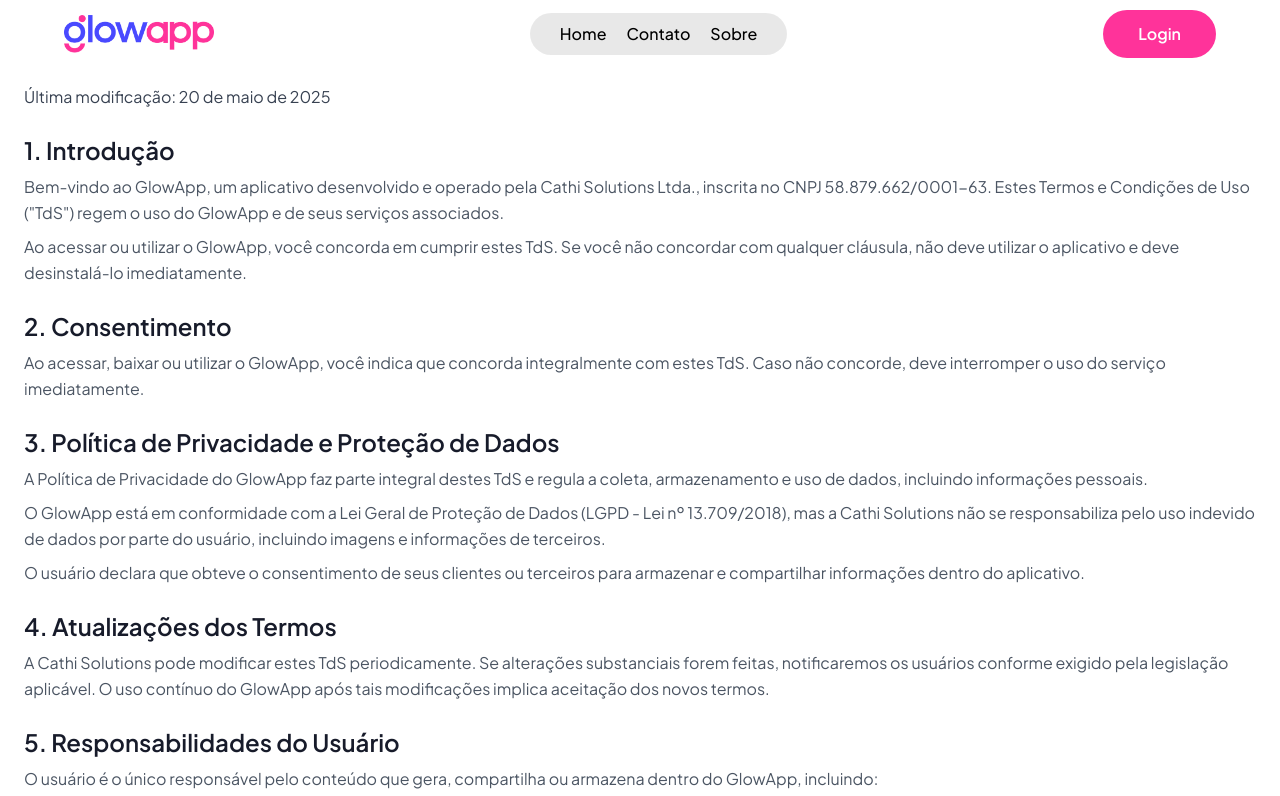
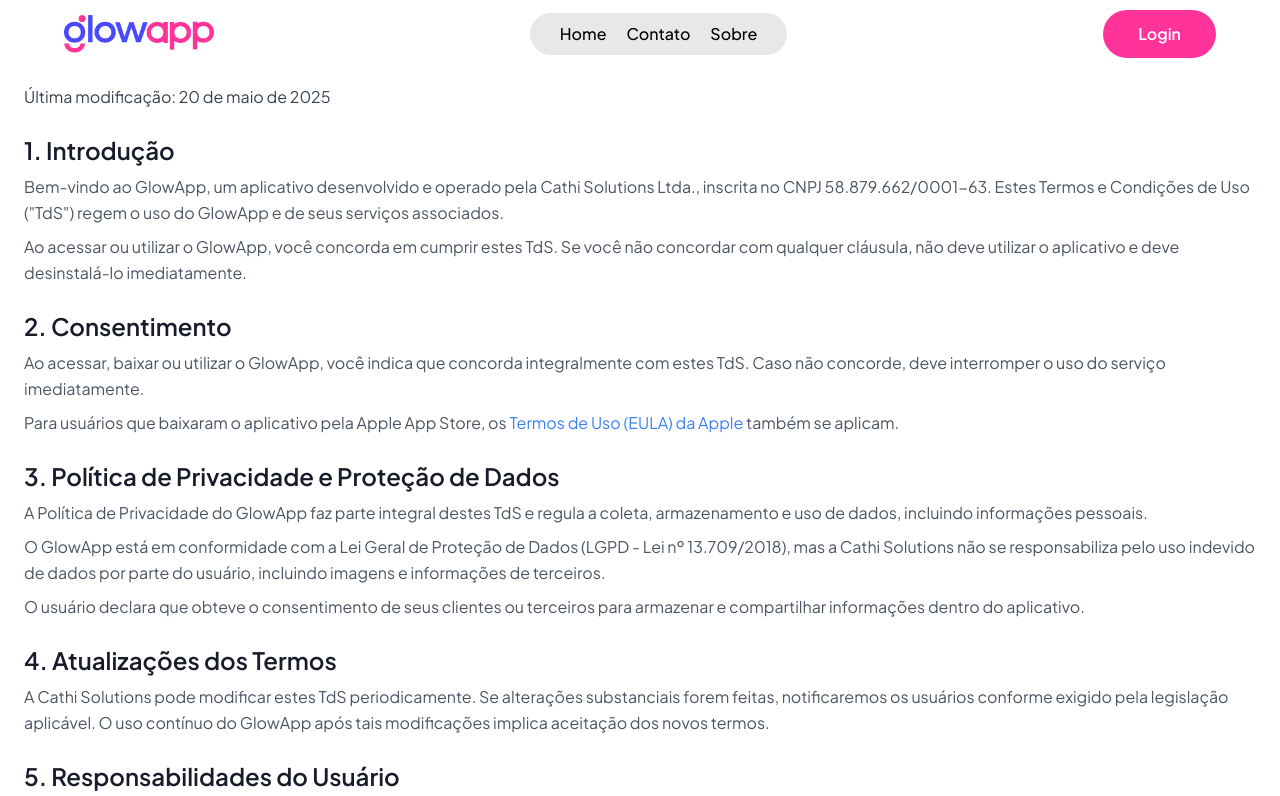
Before and after one commit to vitororigens/glowapp-site, a Next.js app: page /terms-and-conditions in a window 1280 px wide. Shown: the top 796 px of the page. Built offline with nearby package versions, Linux system fonts and the light colour scheme; no server answers.

Commit message:
feat: add Apple EULA reference to Terms and Conditions page for users from the App Store

```diff
--- a/src/app/(public)/terms-and-conditions/page.tsx
+++ b/src/app/(public)/terms-and-conditions/page.tsx
@@ -20,6 +20,18 @@
         <h2 className="text-2xl font-semibold mb-2">2. Consentimento</h2>
         <p className="text-gray-600">
           Ao acessar, baixar ou utilizar o GlowApp, você indica que concorda integralmente com estes TdS. Caso não concorde, deve interromper o uso do serviço imediatamente.
+        </p>
+        <p className="text-gray-600 mt-2">
+          Para usuários que baixaram o aplicativo pela Apple App Store, os{" "}
+          <a
+            href="https://www.apple.com/legal/internet-services/itunes/dev/stdeula/"
+            target="_blank"
+            rel="noopener noreferrer"
+            className="text-blue-500 hover:underline"
+          >
+            Termos de Uso (EULA) da Apple
+          </a>{" "}
+          também se aplicam.
         </p>
       </section>
 
```
